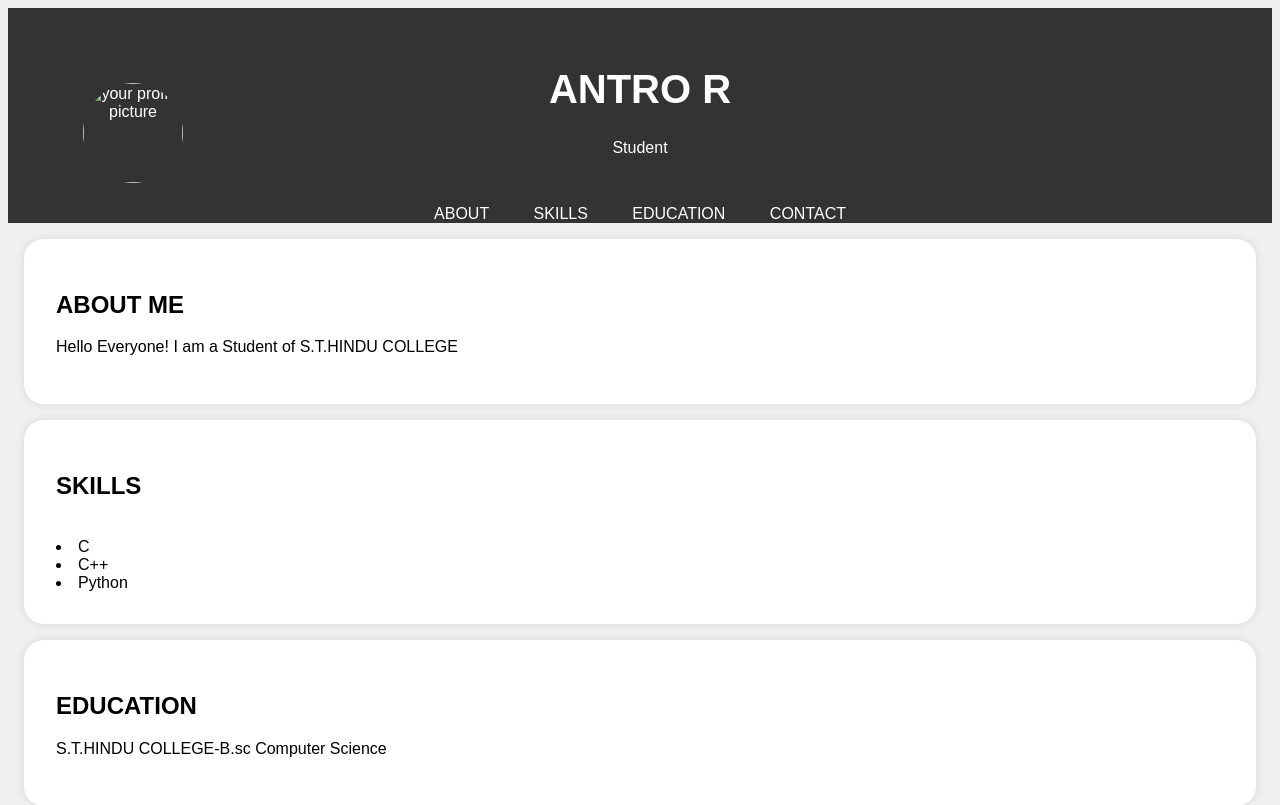
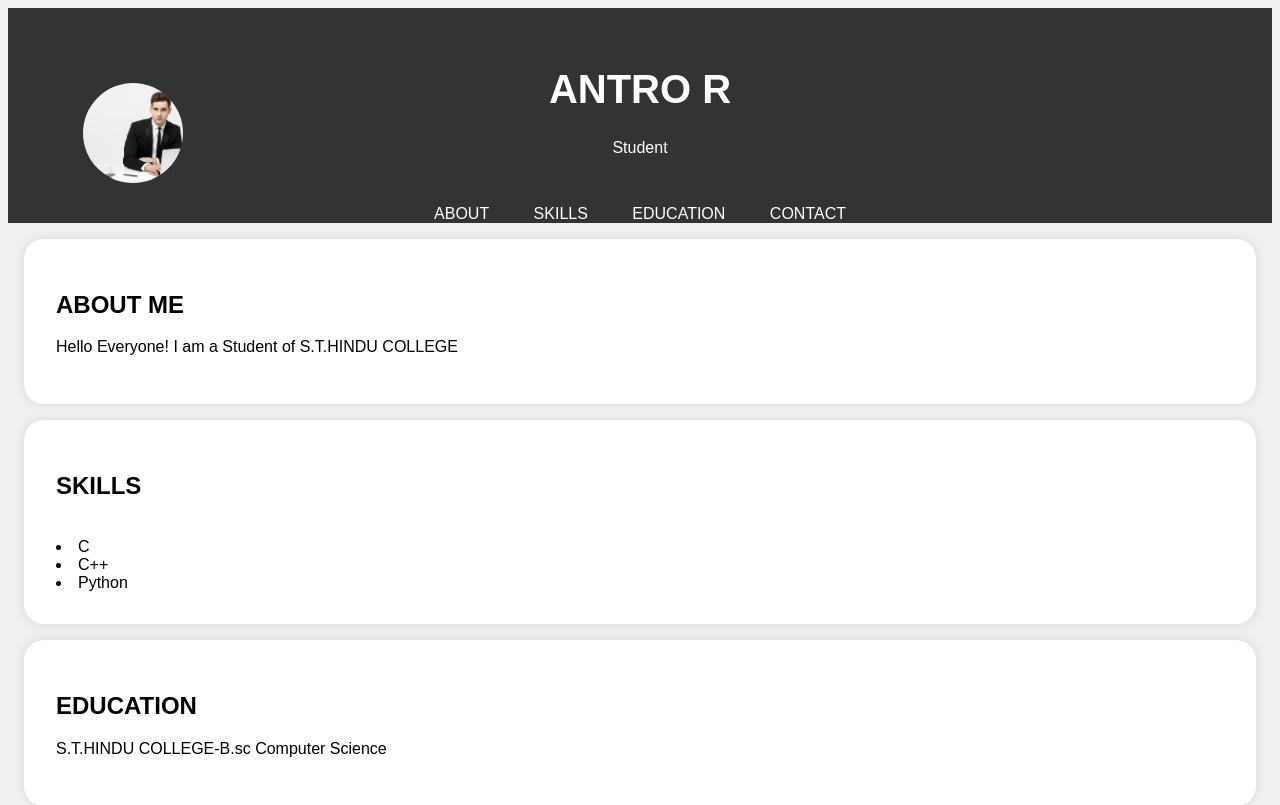
Before and after one commit to Antro06/DigitalPortfolio, a plain HTML site: page index.html in a window 1280 px wide. Shown: the top 805 px of the page. Drawn offline with Linux system fonts and the light colour scheme.

Commit message:
Update index.html

```diff
--- a/index.html
+++ b/index.html
@@ -78,7 +78,7 @@
         <body>
             <header>
                 <div class="header-content">
-                    <img src="Anto.avif.avif" alt="your profile picture" class="profile-picture">
+                    <img src="Anto.avif" alt="your profile picture" class="profile-picture">
                     <h1>ANTRO R</h1>
                     <p>Student</p>
                 </div>
```
